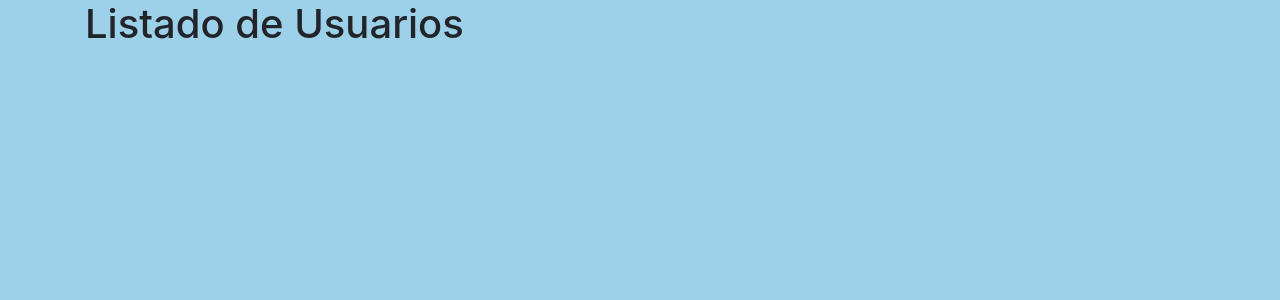
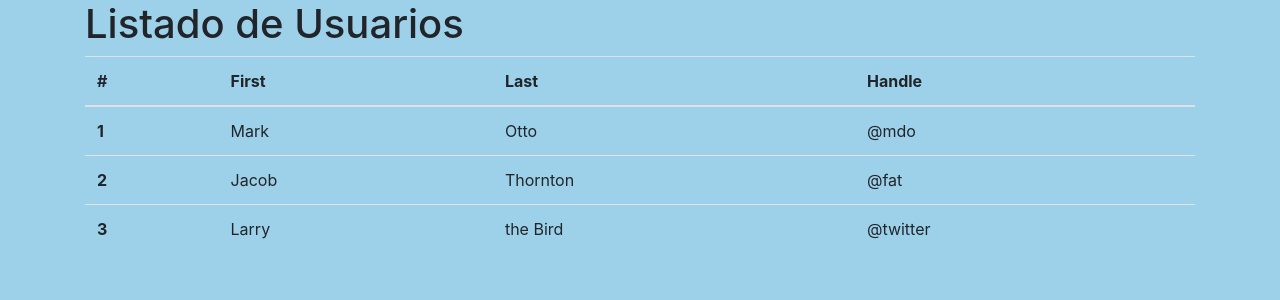
Before and after one commit to jamcgh/proyecto, a PHP site: page /usuario.php in a window 1280 px wide. Shown: the part 56-356 px from the top of the page. Run offline with PHP 8.4, Linux system fonts and the light colour scheme; the visitor is signed in with stand-in values (Sample User, id 1).

Commit message:
Fix: Session02, Grid usuario

```diff
--- a/usuario.php
+++ b/usuario.php
@@ -15,6 +15,38 @@
 		?>
 		<div class="container">
 			<h1>Listado de Usuarios</h1>
+			<div class="table-responsive-md">
+  				<table class="table">
+					  <thead>
+					    <tr>
+					      <th scope="col">#</th>
+					      <th scope="col">First</th>
+					      <th scope="col">Last</th>
+					      <th scope="col">Handle</th>
+					    </tr>
+					  </thead>
+					  <tbody>
+					    <tr>
+					      <th scope="row">1</th>
+					      <td>Mark</td>
+					      <td>Otto</td>
+					      <td>@mdo</td>
+					    </tr>
+					    <tr>
+					      <th scope="row">2</th>
+					      <td>Jacob</td>
+					      <td>Thornton</td>
+					      <td>@fat</td>
+					    </tr>
+					    <tr>
+					      <th scope="row">3</th>
+					      <td>Larry</td>
+					      <td>the Bird</td>
+					      <td>@twitter</td>
+					    </tr>
+					  </tbody>
+				</table>
+			</div>
 		</div>
 		<?php
 			include __DIR__."/resources/views/includes/script.phtml";
```
